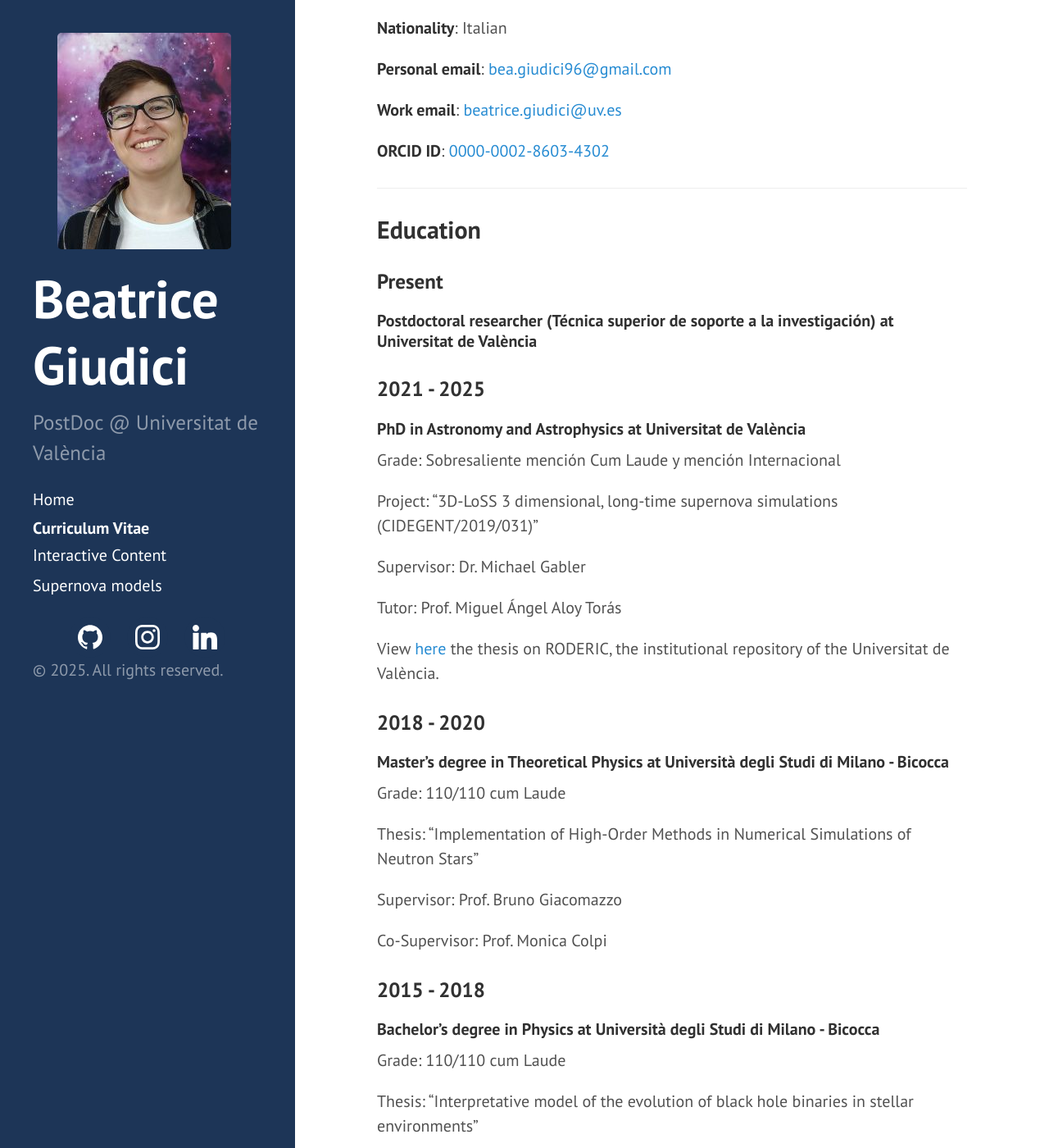
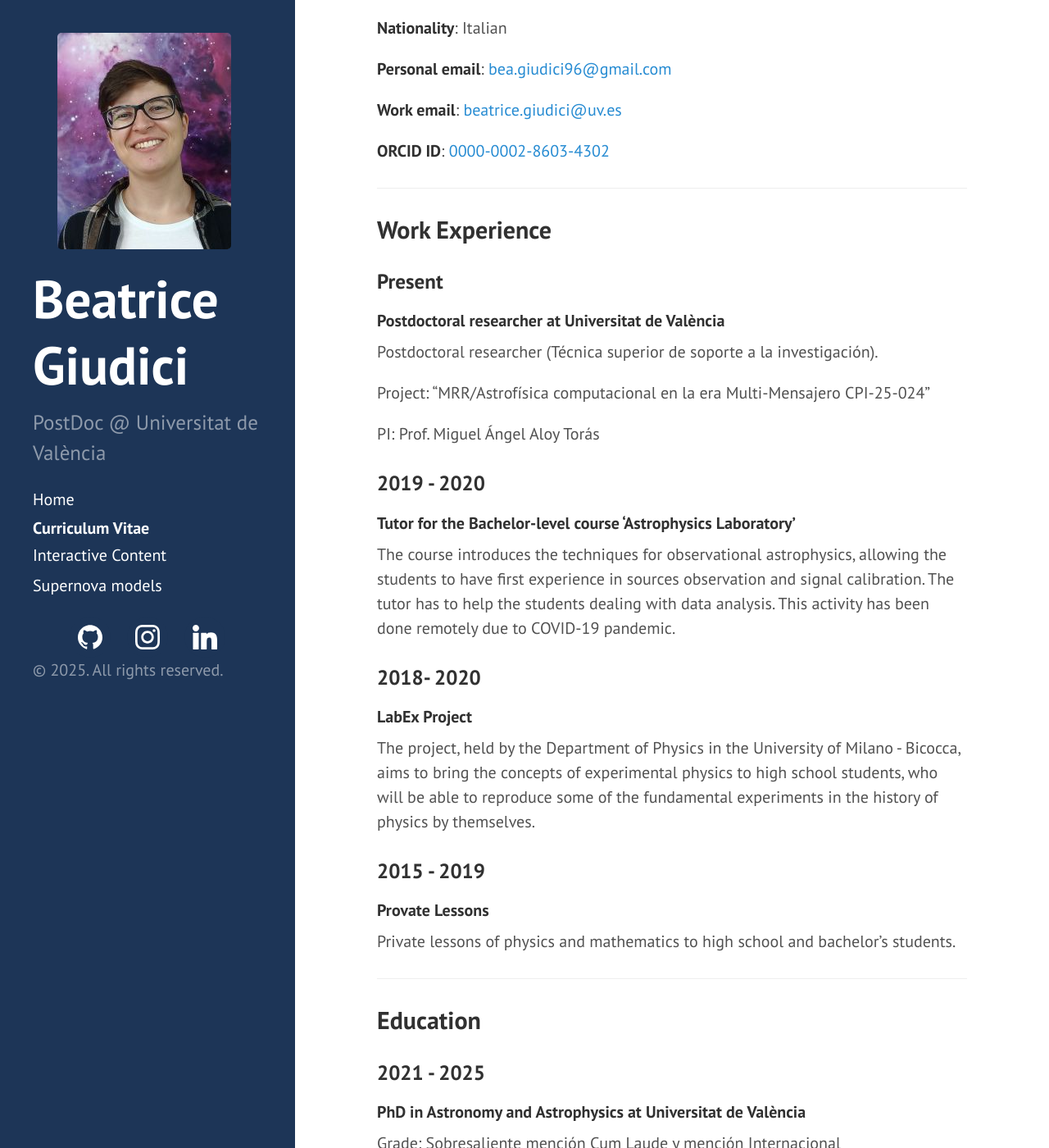
Before and after one commit to BeaGiudici/BeaGiudici.github.io, a Jekyll site: the page built from cv.md, in a window 1280 px wide and 1400 px high, scrolled down 271 px. Shown: the whole window at 82% size. Built offline with Jekyll 4.4.1, drawn with Linux system fonts in a browser that asks for light colours; some of the changed text lies outside the part shown.

Commit message:
Update CV

```diff
--- a/cv.md
+++ b/cv.md
@@ -18,11 +18,39 @@ title: Curriculum Vitae
 
 ---
 
-## Education
+## Work Experience
 
 ### Present
 
-#### Postdoctoral researcher (Técnica superior de soporte a la investigación) at Universitat de València
+#### Postdoctoral researcher at Universitat de València
+
+Postdoctoral researcher (Técnica superior de soporte a la investigación).
+
+Project: "MRR/Astrofísica computacional en la era Multi-Mensajero CPI-25-024"
+
+PI: Prof. Miguel Ángel Aloy Torás
+
+### 2019 - 2020
+
+#### Tutor for the Bachelor-level course 'Astrophysics Laboratory'
+
+The course introduces the techniques for observational astrophysics, allowing the students to have first experience in sources observation and signal calibration. The tutor has to help the students dealing with data analysis. This activity has been done remotely due to COVID-19 pandemic.
+
+### 2018- 2020
+
+#### LabEx Project
+
+The project, held by the Department of Physics in the University of Milano - Bicocca, aims to bring the concepts of experimental physics to high school students, who will be able to reproduce some of the fundamental experiments in the history of physics by themselves.
+
+### 2015 - 2019
+
+#### Provate Lessons
+
+Private lessons of physics and mathematics to high school and bachelor's students.
+
+---
+
+## Education
 
 ### 2021 - 2025
 
@@ -30,7 +58,7 @@ title: Curriculum Vitae
 
 Grade: Sobresaliente mención Cum Laude y mención Internacional
 
-Project: "3D-LoSS 3 dimensional, long-time supernova simulations (CIDEGENT/2019/031)"
+Project: "3D-LoSS 3 dimensional, long-time supernova simulations"
 
 Supervisor: Dr. Michael Gabler
 
@@ -120,6 +126,7 @@ Private lessons of physics and mathematics to high school and bachelor's student
 1. "Supernovae From Red Super Giant Stars". [@FlipPhysics](https://indico.ific.uv.es/event/6372/overview){:target="_blank"}. 21-25 March 2022. IFIC - Universitat de València. València, Spain.
 2. "Supernovae From Red Super Giant Stars". [European Astronomical Society (EAS) Annual Meeting 2022](https://eas.unige.ch/EAS2022/){:target="_blank"}. June 27th - July 1st 2022. València, Spain.
 3. "Hydrodynamic instabilities in 3D simulations of neutrino-driven CCSNe from RSG progenitors" (S4.9). [Supernova Renmants III - An Odyssey in Space After Stellar Death](https://snr2024.astro.noa.gr/){:target="_blank"}. 9 - 15 June 2024. Chania, Crete, Greece.
+4. "Instabilities IN 3D Simulations of Neutrino Driven CCSNe". [One hundred years of supernova science](https://sites.google.com/view/supernova100/home). 18 - 22 August 2025. Stockholm, Sweden.
 
 ### Organization committee
 
```
Also changed, not shown: other parts of cv.md (+0 -22 lines).
